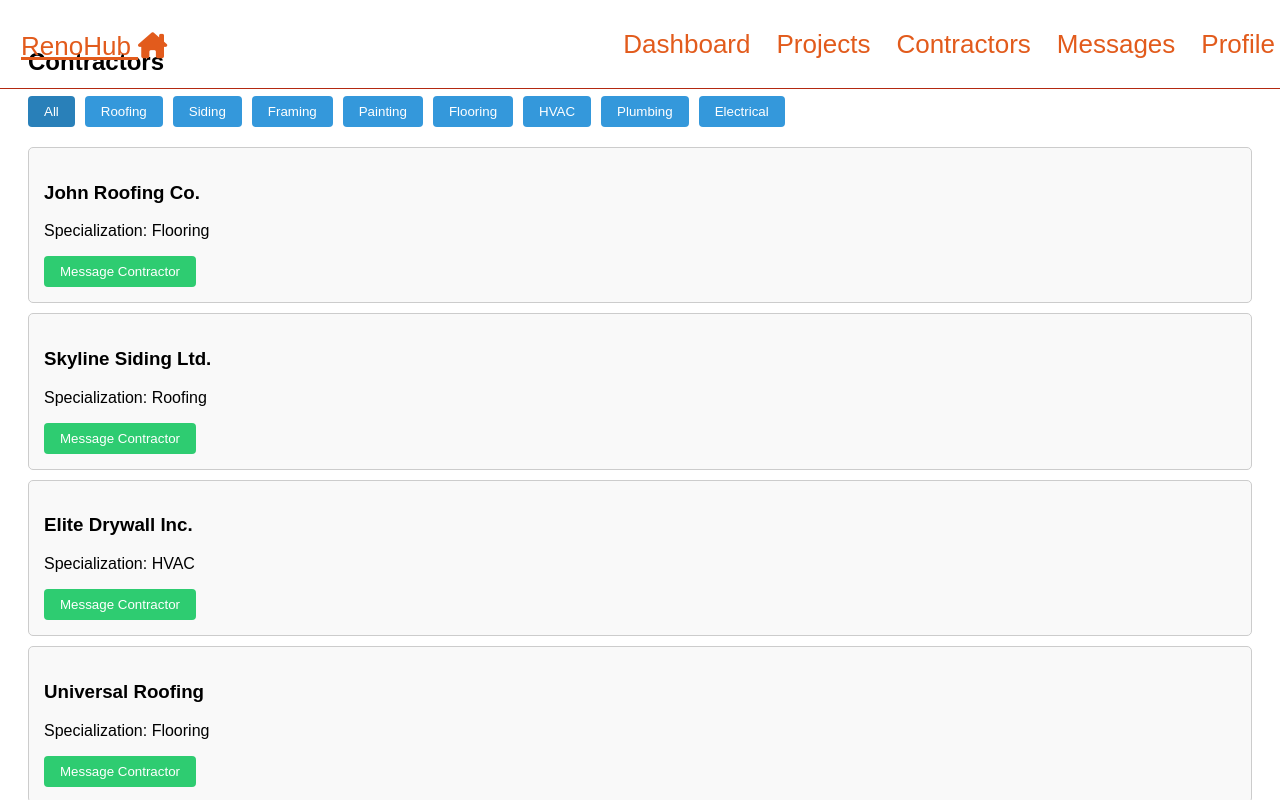
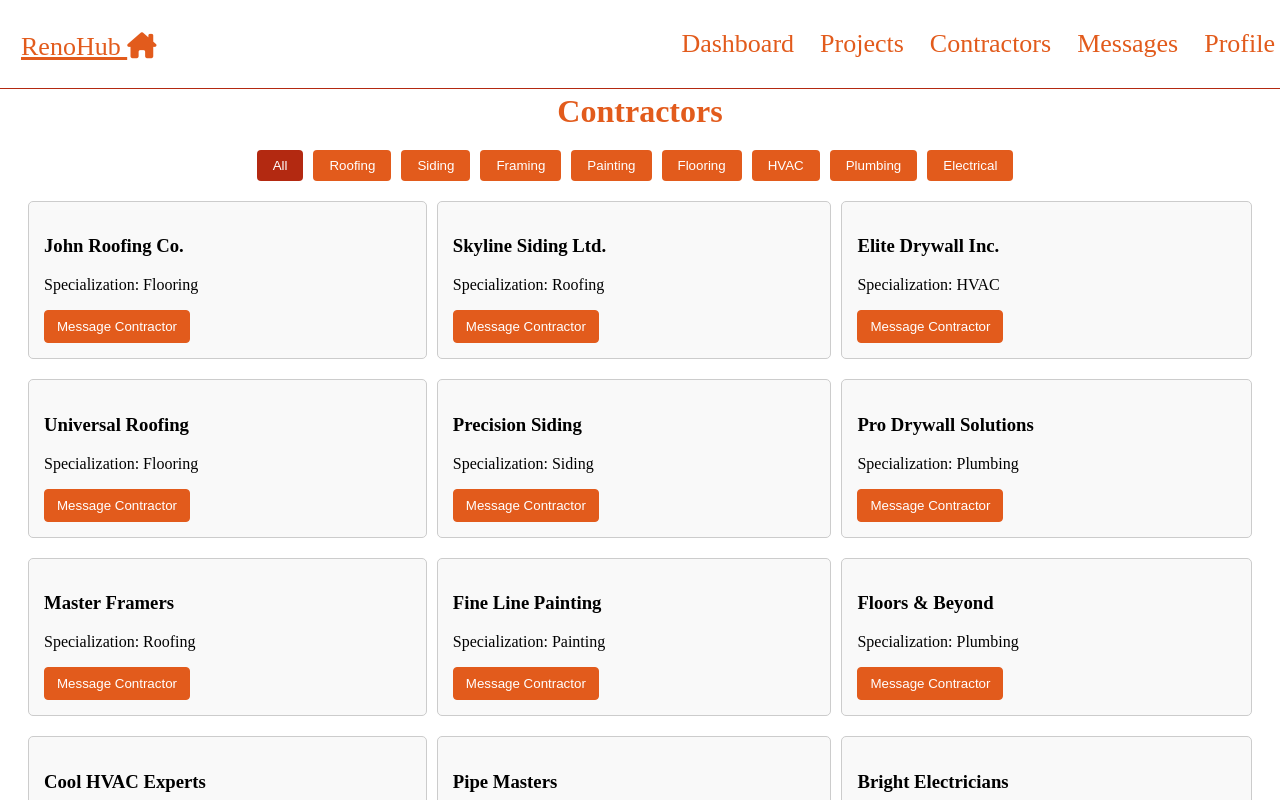
Before and after one commit to Amga20d/renohub, a React (Vite) app in the folder frontend/: page /contractors in a window 1280 px wide. Shown: the top 800 px of the page. Built offline with nearby package versions, Linux system fonts and the light colour scheme.

Commit message:
WIP: Add styling for messages,message previews, contractors, and project pages

```diff
--- a/frontend/src/App.jsx
+++ b/frontend/src/App.jsx
@@ -1,5 +1,6 @@
 import { BrowserRouter, Routes, Route } from "react-router-dom";
 import { Suspense, lazy } from "react";
+
 
 
 // Lazy-loaded page components
--- a/frontend/src/components/MessagePreview.jsx
+++ b/frontend/src/components/MessagePreview.jsx
@@ -1,10 +1,11 @@
 import React from 'react';
 import { Link } from 'react-router-dom';
+import '../styles/MessagePreview.scss'
 
 const MessagePreview = ({ recipient, lastMessage }) => {
   return (
     <Link to={`/messages/${recipient.id}`} style={{ textDecoration: 'none' }}>
-      <div style={{
+      <div className='message' style={{
         border: '1px solid #ccc',
         borderRadius: '5px',
         padding: '10px',
--- a/frontend/src/pages/ContractorPage.jsx
+++ b/frontend/src/pages/ContractorPage.jsx
@@ -2,6 +2,7 @@ import React, { useState } from 'react';
 import { Link } from 'react-router-dom';
 import Navbar from '../components/Navbar';
 import { contractors } from '../data/contractors';
+import '../styles/ContractorPage.scss'
 
 const ContractorPage = () => {
   const [filter, setFilter] = useState('All');
@@ -15,7 +16,6 @@ const ContractorPage = () => {
 
     const containerStyle = {
       padding: '20px',
-      fontFamily: 'Arial, sans-serif'
     };
 
 
@@ -44,32 +44,34 @@ const ContractorPage = () => {
   return (
     <div style={containerStyle}>
       <Navbar />
-      <h2>Contractors</h2>
-      <div style={filterStyle}>
+      <h1>Contractors</h1>
+      <div className='btn-tab'>
         {roles.map((role) => (
           <button
             key={role}
             onClick={() => setFilter(role)}
             style={{
               ...buttonStyle,
-              backgroundColor: filter === role ? '#2980b9' : '#3498db',
+              backgroundColor: filter === role ?  "rgb(179, 41, 17)" : "rgb(226, 91, 28)",
             }}
           >
             {role}
           </button>
         ))}
       </div>
-      {filteredContractors.map((contractor) => (
+      <div className='cards-container'>
+        {filteredContractors.map((contractor) => (
         <div key={contractor.id} style={cardStyle}>
           <h3>{contractor.name}</h3>
           <p>Specialization: {contractor.role}</p>
           <Link to={`/messages/${contractor.id}`}>
-            <button style={{ ...buttonStyle, backgroundColor: '#2ecc71' }}>
+            <button className='btn'>
               Message Contractor
             </button>
           </Link>
         </div>
       ))}
+      </div>
     </div>
   );
 };
--- a/frontend/src/pages/MessagesPage.jsx
+++ b/frontend/src/pages/MessagesPage.jsx
@@ -2,6 +2,7 @@ import React from 'react';
 import Navbar from '../components/Navbar';
 import { messages, users } from '../data/mockMessages';
 import MessagePreview from '../components/MessagePreview';
+import '../styles/MessagePage.scss';
 
 const MessagesPage = () => {
   const senderId = 1; // current user is sender
@@ -19,10 +20,11 @@ const MessagesPage = () => {
   });
 
   return (
-    <div style={{ padding: '20px', fontFamily: 'Arial, sans-serif' }}>
+    <div className='page'>
+      <h1>Messages</h1>
       <Navbar />
       {previews.map(({ recipient, lastMessage }) => (
-        <MessagePreview key={recipient.id} recipient={recipient} lastMessage={lastMessage} />
+        <MessagePreview key={recipient.id} recipient={recipient} lastMessage={lastMessage} className='message' />
       ))}
     </div>
   );
--- /dev/null
+++ b/frontend/src/styles/ContractorPage.scss
@@ -0,0 +1,39 @@
+body{
+  margin-top: 4%;
+}
+
+ h1{
+   text-align: center;
+    margin-bottom: 20px;
+  color: rgb(226, 91, 28);
+ }
+
+.btn{
+  margin-right: 8px;
+  padding: 8px 12px;
+  border: solid 1px rgb(226, 91, 28);
+  border-radius: 4px;
+  cursor: pointer;
+  background-color: rgb(226, 91, 28);
+  color: #fff;
+}
+
+.btn {
+  transition-duration: 0.4s;
+}
+
+.btn:hover{
+  background-color: #fff;
+  color:rgb(226, 91, 28); ;
+}
+
+.cards-container{
+  display: grid;
+  grid-template-columns: auto auto auto;
+  gap: 10px;
+}
+.btn-tab{
+  display: flex;
+  justify-content: center;
+  margin-bottom: 20px;
+}
--- /dev/null
+++ b/frontend/src/styles/MessagePage.scss
@@ -0,0 +1,9 @@
+.page{
+  margin: 6% 10% 0%;
+}
+
+ h1{
+   text-align: center;
+    margin-bottom: 20px;
+  color: rgb(226, 91, 28);
+ }
--- /dev/null
+++ b/frontend/src/styles/MessagePreview.scss
@@ -0,0 +1,3 @@
+.message:hover{
+  box-shadow: 10px 10px 20px rgba(36, 36, 36, 0.5);
+}
--- a/frontend/src/styles/ProjectPage.scss
+++ b/frontend/src/styles/ProjectPage.scss
@@ -23,14 +23,12 @@
 
 .cards-container{
   display: grid;
-  grid-template-columns: auto auto auto;
+  grid-template-columns: repeat(3, 1fr);
 }
 
 
 .card{
   display: flex;
-  flex: 1;
-  flex-grow: 0;
   flex-direction: column;
   border: 1px solid #ccc;
   border-radius: 8px;
```
